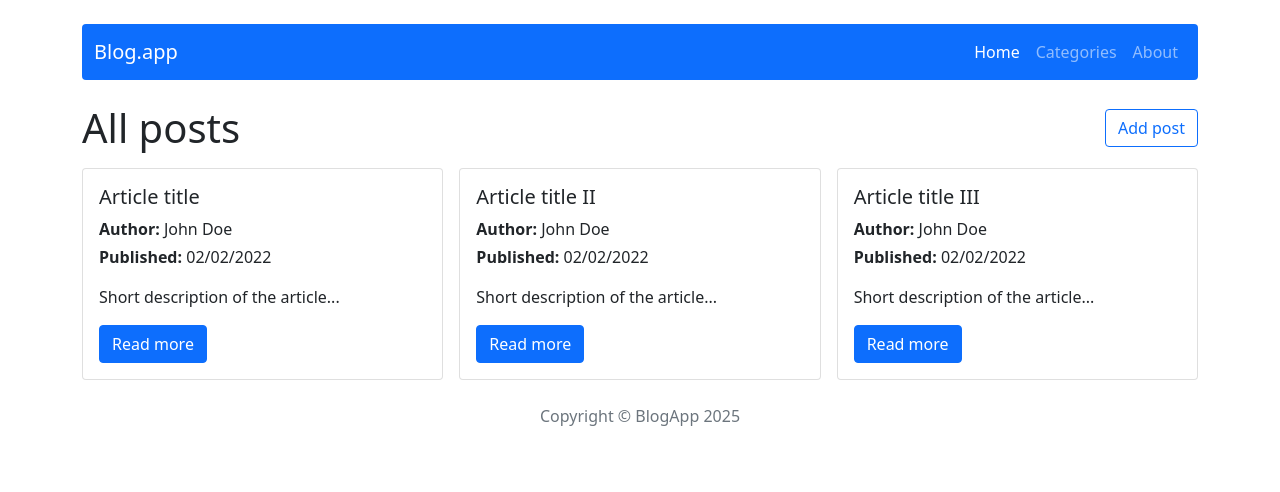
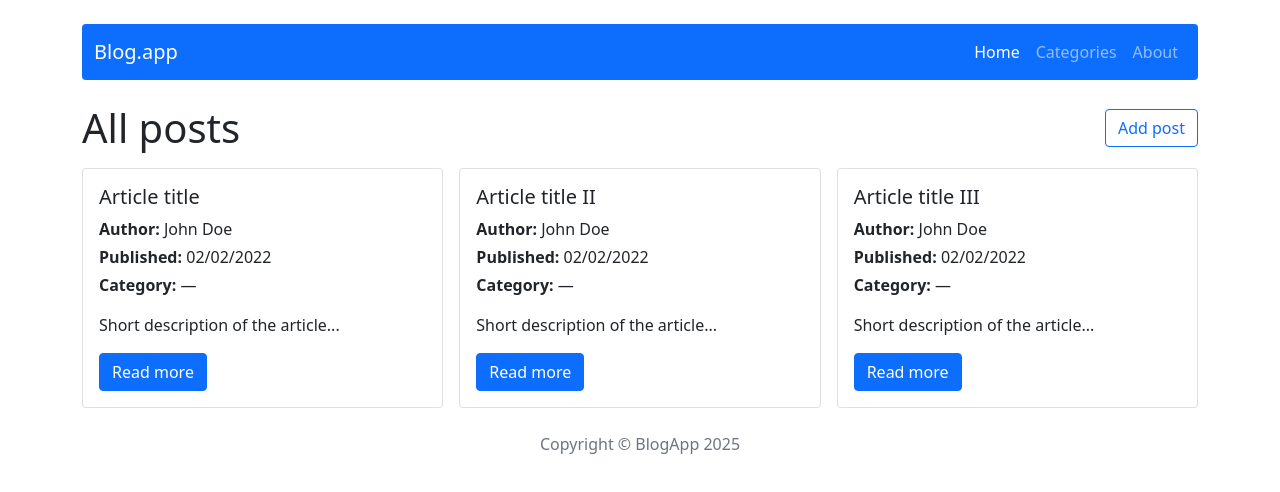
Before and after one commit to rafaraf75/blog-app, a React (Create React App) app: page / in a window 1280 px wide. Shown: the top 492 px of the page. Built offline with nearby package versions, Linux system fonts and the light colour scheme.

Commit message:
feat(posts): display category on list and single post

```diff
--- a/src/components/features/Posts.js
+++ b/src/components/features/Posts.js
@@ -1,11 +1,14 @@
 import { useSelector } from 'react-redux';
 import { getAllPosts } from '../../redux/postsRedux';
+import { getAllCategories } from '../../redux/categoriesRedux';
 import { Row, Col, Card, Button } from 'react-bootstrap';
 import { Link } from 'react-router-dom';
 import dateToStr from '../../utils/dateToStr';
 
 const Posts = () => {
   const posts = useSelector(getAllPosts);
+  const categories = useSelector(getAllCategories);
+  const catName = (id) => categories.find(c => c.id === id)?.name || '—';
 
   return (
     <Row xs={1} md={2} lg={3} className="g-3">
@@ -15,7 +18,8 @@ const Posts = () => {
             <Card.Body>
               <Card.Title>{post.title}</Card.Title>
               <p className="mb-1"><strong>Author:</strong> {post.author}</p>
-              <p className="mb-3"><strong>Published:</strong> {dateToStr(post.publishedDate)}</p>
+              <p className="mb-1"><strong>Published:</strong> {dateToStr(post.publishedDate)}</p>
+              <p className="mb-3"><strong>Category:</strong> {catName(post.category)}</p>
               <Card.Text className="mb-3">{post.shortDescription}</Card.Text>
               <Button as={Link} to={`/post/${post.id}`} variant="primary">
                 Read more
--- a/src/components/pages/Post.js
+++ b/src/components/pages/Post.js
@@ -1,6 +1,7 @@
 import { useParams, Link, Navigate } from 'react-router-dom';
 import { useSelector, useDispatch } from 'react-redux';
 import { getPostById, removePost } from '../../redux/postsRedux';
+import { getAllCategories } from '../../redux/categoriesRedux';
 import { Button, Modal } from 'react-bootstrap';
 import { useState } from 'react';
 import dateToStr from '../../utils/dateToStr';
@@ -9,6 +10,12 @@ const Post = () => {
   const { id } = useParams();
   const dispatch = useDispatch();
   const post = useSelector(state => getPostById(state, id));
+  const categories = useSelector(getAllCategories);
+
+  // znajdź nazwę kategorii dla tego posta
+  const categoryName = post
+    ? (categories.find(c => c.id === post.category)?.name || '—')
+    : '';
 
   // modal potwierdzenia
   const [show, setShow] = useState(false);
@@ -38,9 +45,10 @@ const Post = () => {
       </div>
 
       <p className="mb-1"><strong>Author:</strong> {post.author}</p>
-      <p className="mb-4">
+      <p className="mb-1">
         <strong>Published:</strong> {dateToStr(post.publishedDate)}
       </p>
+      <p className="mb-4"><strong>Category:</strong> {categoryName}</p>
       <div dangerouslySetInnerHTML={{ __html: post.content }} />
 
       {/* Modal potwierdzenia */}
```
